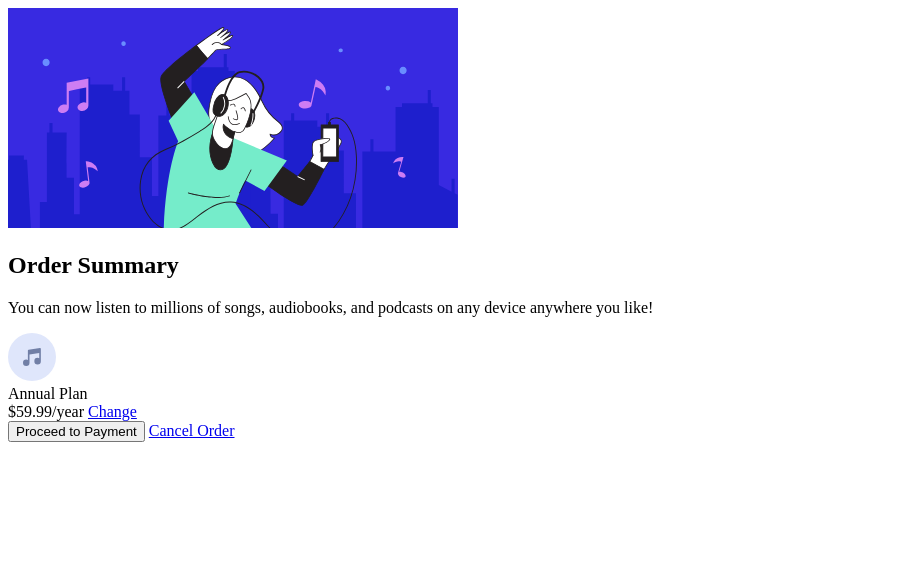
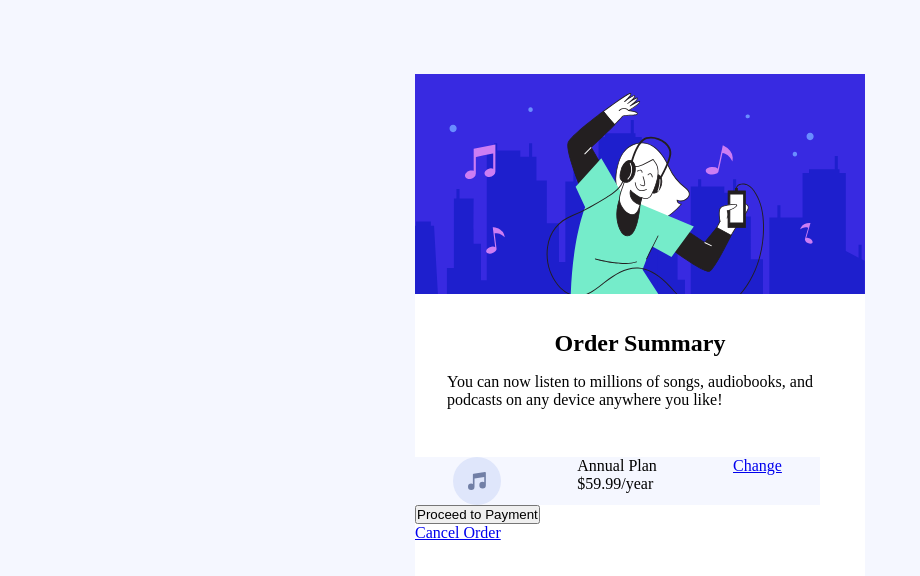
Before and after one commit to alan-martins-1/order-summary, a plain HTML site: page index.html in a window 1280 px wide. Shown: the whole page, without its empty margins (0-920 px from the left). Drawn offline with Linux system fonts and the light colour scheme.

Commit message:
css quase completo

```diff
--- a/index.html
+++ b/index.html
@@ -21,19 +21,23 @@
           device anywhere you like!</p>
       </section>
 
-      <div class="price">
+        <div class="conteiner-price">
           <img src="./images/icon-music.svg" alt="music icon">
 
-        <div class="annual-plan-price">
+          <div class="plan-price">
             <span>Annual Plan</span>
             <br>
             <span>$59.99/year</span>
+              </div>
+
            <a href="#">Change</a>
+          </div>
       </div>
 
       </div>
 
       <button>Proceed to Payment</button>
+      <br>
       <a href="#">Cancel Order</a>
     </main>
 
--- a/style.css
+++ b/style.css
@@ -0,0 +1,43 @@
+* {
+    margin: 0;
+    padding: 0;
+    box-sizing: border-box;
+}
+
+body {
+    background: hsl(225, 100%, 98%);
+    display: flex;
+    height: 100vh;
+    width: 100%;
+    justify-content: center;
+    align-items: center;
+    padding: 1rem;
+}
+
+main {
+    background: #fff;
+    height: 85%;
+    max-width: 450px;
+
+}
+
+section {
+    display: flex;
+    flex-direction: column;
+    justify-content: center;
+    align-items: center;
+    padding: 2rem;
+}
+
+section p {
+    margin: 1rem 0;
+}
+
+.conteiner-price {
+    width: 90%;
+    /* margin: 1rem; */
+    background: hsl(225, 100%, 98%);
+    display: flex;
+    /* justify-content: center; */
+    justify-content: space-around;
+}
```
Lines whose indentation alone changed are shown as unchanged.
